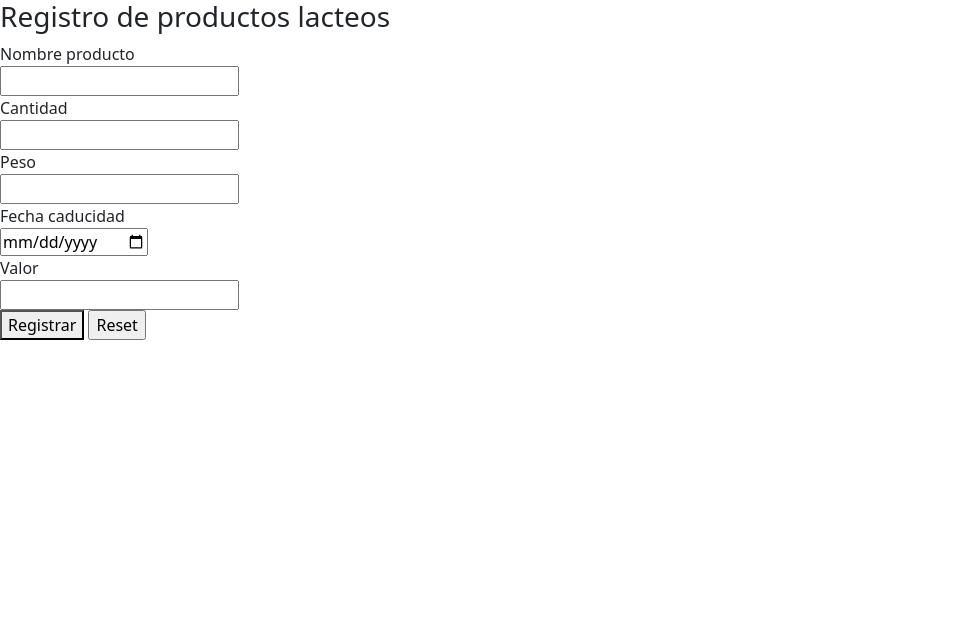
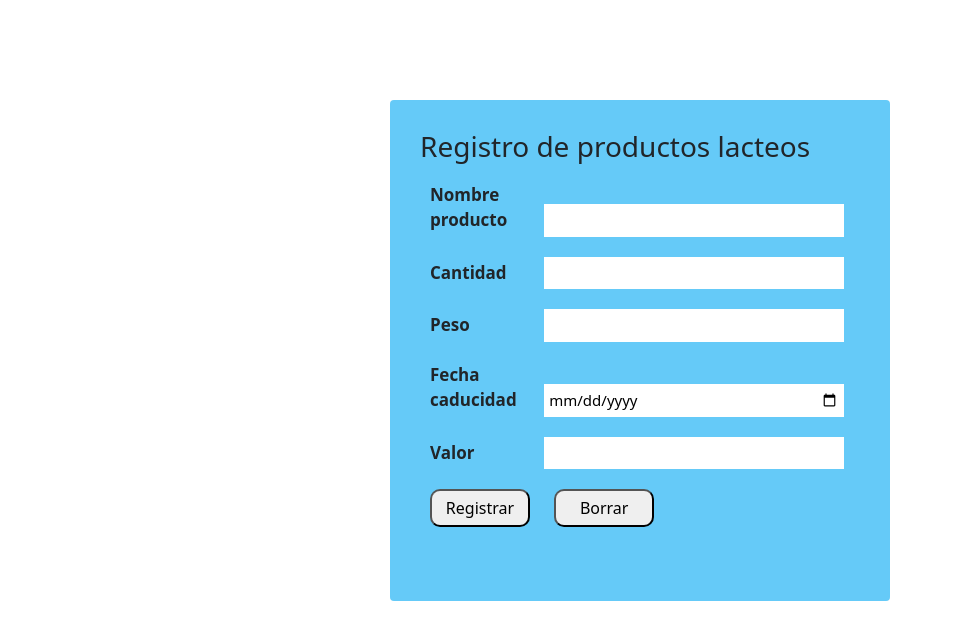
Before and after one commit to nocolo1599/Prog_Amb_Web_Proyecto, a website: page Front/RegistrarProductos.html in a window 1280 px wide. Shown: the whole page, without its empty margins (0-953 px from the left). Drawn offline with nearby package versions, Linux system fonts and the light colour scheme; no server answers.

Commit message:
css formulario

```diff
--- a/Front/RegistrarProductos.html
+++ b/Front/RegistrarProductos.html
@@ -10,25 +10,25 @@
     <title>Registrar Productos</title>
 </head>
 <body>
-    <div class="Form-Post-Lacteos">
-        <form action="http://localhost:3000/productos" method="POST">
+    <div class="form-Registro">
+        <form  action="http://localhost:3000/productos" method="POST">
 
                 <h3> Registro de productos lacteos</h3>
 
-                <label for="Nombre_Producto"> Nombre producto </label> <br>
+                <label for="Nombre_Producto"> Nombre producto </label>
                     <input type="text" id="nombre" name="nombre"> <br>
-                <label for="Cantidad_Unidad"> Cantidad</label> <br>
+                <label for="Cantidad_Unidad"> Cantidad</label>
                     <input type="number" id="cantidad" name="cantidad"> <br>
-                <label for="Peso_Unidad">Peso </label> <br>
+                <label for="Peso_Unidad">Peso </label>
                     <input type="number"  id="peso" name="peso"> <br>
-                <label for="Fecha_Caducidad"> Fecha caducidad</label> <br>
+                <label for="Fecha_Caducidad"> Fecha caducidad</label>
                     <input type="date" id="Fecha_Caducidad" name="Fecha_Caducidad"> <br>
-                <label for="Valor"> Valor</label> <br>
+                <label for="Valor"> Valor</label>
                     <input type="number" id="Valor" name="Valor">  <br>
 
 
                 <button type="submit"> Registrar</button>
-                <input type="reset">
+                <button type="reset"> Borrar </button>
 
         </form>
     </div>
--- a/Front/css/Formularios.css
+++ b/Front/css/Formularios.css
@@ -1,3 +1,43 @@
-.Form-Post-Lacteos {
-    border-radius: 3rem;
+
+
+.form-registro, form{
+    background-color: rgb(101, 202, 248);
+    width: 500px;
+    padding: 30px;
+    margin: auto;
+    margin-top: 100px;
+    box-sizing: border-box;
+    border-radius: 4px;
+
 }
+
+
+
+.form-registro, input{
+
+    margin: 10px;
+    padding:5px;
+    width:300px;
+
+    font-size: 15px;
+    border: 2px;
+
+}
+
+.form-registro, label{
+    margin: 5px;
+    padding: 5px;
+    width: 100px;
+    font-size: 17px;
+    font-weight: bold;
+}
+
+.form-registro, button{
+    margin: 10px;
+    padding: 5px;
+    border-radius: 10px;
+    width: 100px;
+    vertical-align: top;
+    margin-block-end: 10%;
+
+}
--- a/Front/css/home.css
+++ b/Front/css/home.css
@@ -1,6 +1,7 @@
 *{
     box-sizing: border-box;
 }
+
 body{
     margin: 0;
     background-color: rgb(199, 199, 199);
```
Also changed, not shown: Front/css/Formulario.css (deleted).
